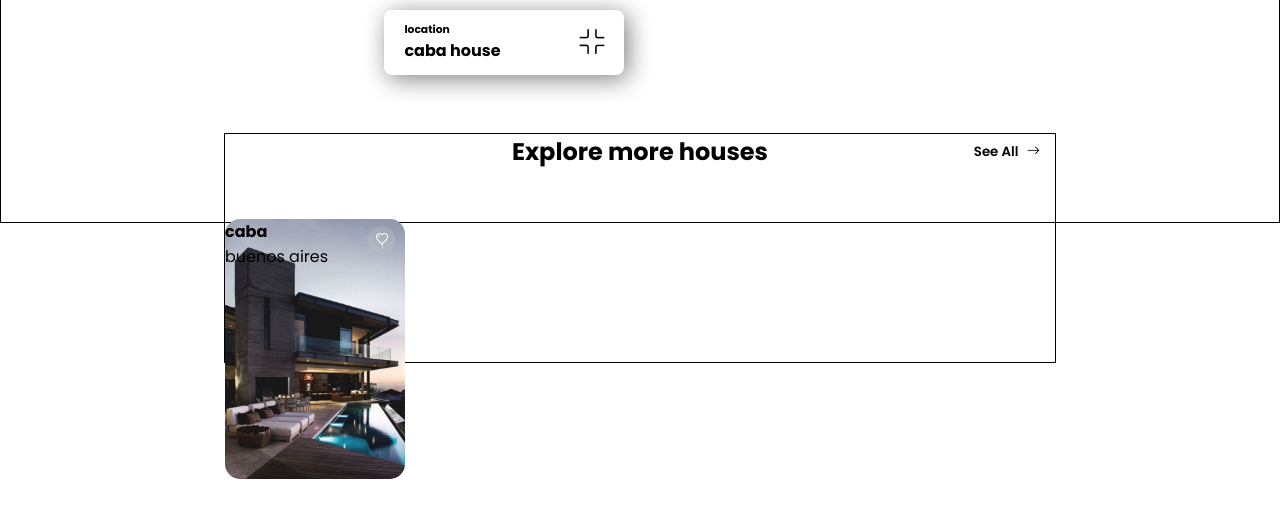
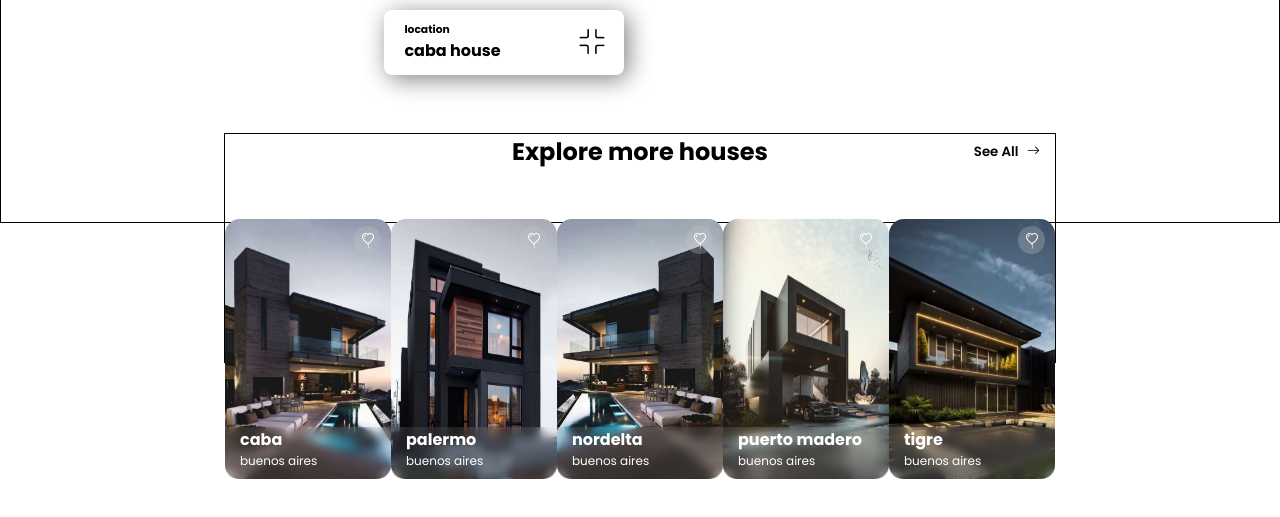
Before and after one commit to francoasevey/Real-Estate, a plain HTML site: page index.html in a window 1280 px wide. Shown: the part 712-1229 px from the top of the page. Drawn offline with nearby package versions, Linux system fonts and the light colour scheme.

Commit message:
cards img

```diff
--- a/index.html
+++ b/index.html
@@ -108,6 +108,7 @@
             <button>See All <i class="bi bi-arrow-right"></i></button>
         </div>
         <div class="home_bx">
+
             <div class="card">
                 <img src="/img/An outdoor pool.jpg" alt="">
                 <div class="content">
@@ -118,6 +119,51 @@
                     </div>
                 </div>
             </div>
+
+            <div class="card">
+                <img src="/img/A maison de passe interior design.jpg" alt="">
+                <div class="content">
+                    <i class="bi bi-balloon-heart"></i>
+                    <div class="cont">
+                        <h4>palermo</h4>
+                        <p>buenos aires</p>
+                    </div>
+                </div>
+            </div>
+
+            <div class="card">
+                <img src="/img/Incredible Luxury House.jpg" alt="">
+                <div class="content">
+                    <i class="bi bi-balloon-heart"></i>
+                    <div class="cont">
+                        <h4>nordelta</h4>
+                        <p>buenos aires</p>
+                    </div>
+                </div>
+            </div>
+
+            <div class="card">
+                <img src="/img/Random Inspiration 335.jpg" alt="">
+                <div class="content">
+                    <i class="bi bi-balloon-heart"></i>
+                    <div class="cont">
+                        <h4>puerto madero</h4>
+                        <p>buenos aires</p>
+                    </div>
+                </div>
+            </div>
+
+            <div class="card">
+                <img src="/img/home1.png" alt="">
+                <div class="content">
+                    <i class="bi bi-balloon-heart"></i>
+                    <div class="cont">
+                        <h4>tigre</h4>
+                        <p>buenos aires</p>
+                    </div>
+                </div>
+            </div>
+
         </div>
     </div>
 
--- a/main.css
+++ b/main.css
@@ -414,3 +414,30 @@ header .content .choose_bx .select .card:nth-child(3) .date h5{
     border-radius: 50%;
     z-index: -1;
 }
+.home .home_bx .card .content .cont{
+    position: absolute;
+    left: 0;
+    bottom: 0;
+    width: 100%;
+    height: 20%;
+}
+.home .home_bx .card .content .cont::before{
+    content: '';
+    position: absolute;
+    width: 100%;
+    height: 100%;
+    background: rgb(245, 245, 245, .1);
+    backdrop-filter: blur(5px);
+    border-radius: 0px 0px 13px 13px;
+    z-index: -1;
+}
+.home .home_bx .card .content .cont h4{
+    color: #fff;
+    padding: 10px 0px 0px 15px;
+    line-height: 5px;
+}
+.home .home_bx .card .content .cont p{
+    color: #fff;
+    padding: 10px 0px 0px 15px;
+    font-size: 12px;
+}
```
